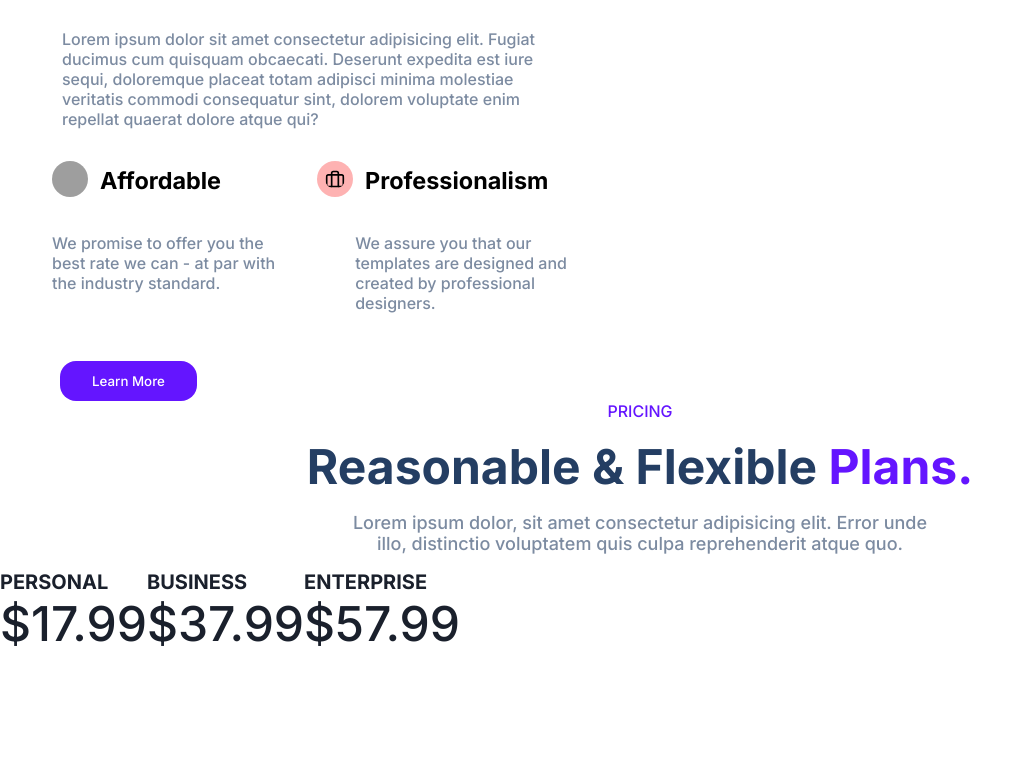
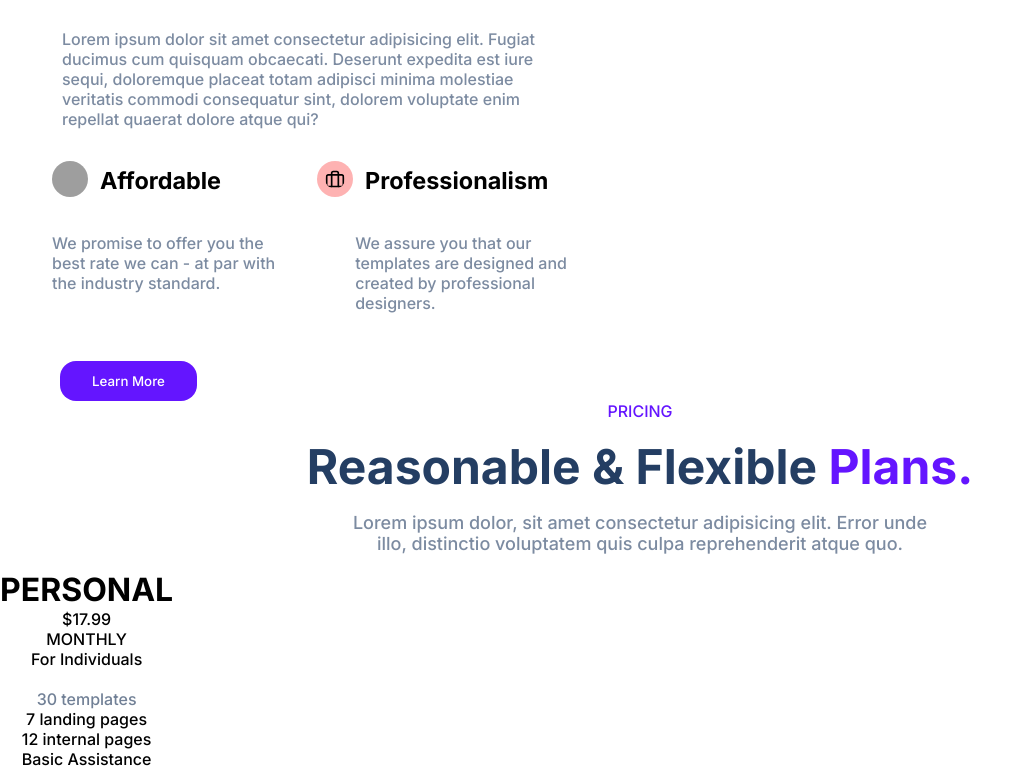
Before and after one commit to pmcantu/TreactProject1, a plain HTML site: page index.html in a window 1280 px wide. Shown: the part 3323-4092 px from the top of the page, without its empty margins (0-1032 px from the left). Before the commit the page ends 3976 px from the top, so only its background shows below. Drawn offline with Linux system fonts and the light colour scheme; grey boxes are pictures that could not be loaded.

Commit message:
did more
another page under construction

```diff
--- a/index.html
+++ b/index.html
@@ -301,14 +301,33 @@
 <!---
      Pricing Columns
 -->
+<div class="price__structure">
 
 <div class="three__plans">
 
     <div class="personal_paragraph">
-<h1 class="personal">PERSONAL</h1>
-<span class="price__personal">$17.99</span>
+
+    <h1 class="personal">PERSONAL</h1>
+    <span class="price__personal">$17.99</span>
+    <span class="duration"><br>MONTHLY</span>
+
+
+    <div class="second__partition">
+        <div>
+    <span class="for__individuals">For Individuals<br></span>
+
+        </div>
+        <div class="template-box">
+  <span class="templates">30 templates<br></span>
+</div>
+  <span class="landing">7 landing pages<br></span>
+  <span class="internal">12 internal pages<br></span>
+  <span class="assistance">Basic Assistance</span>
     </div>
+</div>
+</div>
 
+  <!--
     <div class="business__paragraph">
         <h1 class="business">BUSINESS</h1>
         <span class="price__personal">$37.99</span>
@@ -320,6 +339,7 @@
      </div>
 
     </div>
+    --->
 
 </body>
 </html>
--- a/styles.css
+++ b/styles.css
@@ -482,9 +482,28 @@ margin:16px 0;
 }
 /*    next page
 */
+.price__structure {
+
+}
+.three__plans {
+
+}
+.personal_paragraph {
+    text-align:center;
+}
+.template-box {
+    margin:20px 0 0 0;
+}
+.templates {
+    color:#718096;
+}
 
 
-
+/*
+.second__partition {
+    margin-top: 20px;
+    color:#718096;
+}
 .personal {
     font-size:20px;
     color: #1A202C;
@@ -501,3 +520,25 @@ margin:16px 0;
     font-size:20px;
     color: #1A202C;
 }
+.for__individuals {
+    font-size: 20px;
+    color: #1A202C;
+}
+
+.templates {
+    margin-top: 20px;
+    color:#718096;
+}
+.landing {
+    margin-top: 20px;
+    color:#718096;
+}
+.internal {
+    margin-top: 20px;
+    color:#718096;
+}
+.assistance {
+    margin-top: 20px;
+    color:#718096;
+}
+*/
```
